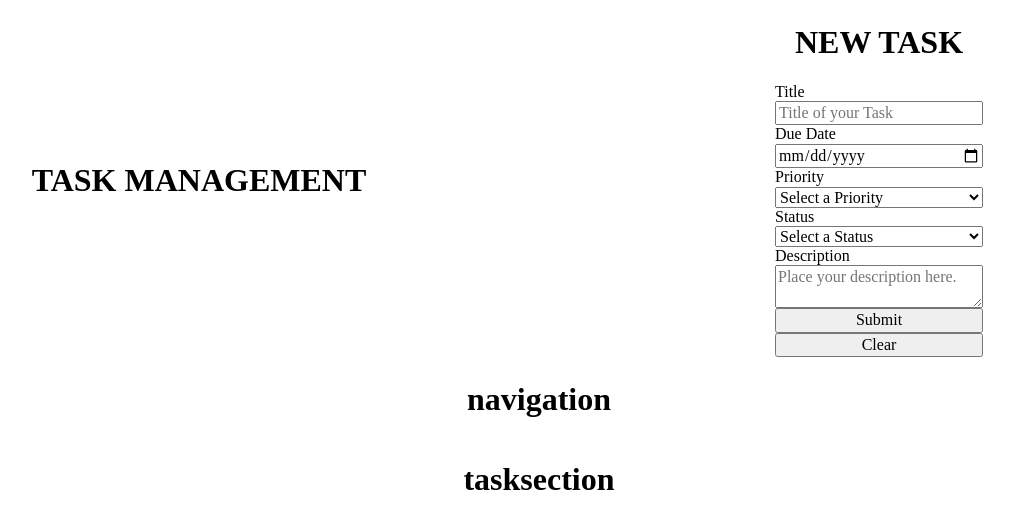
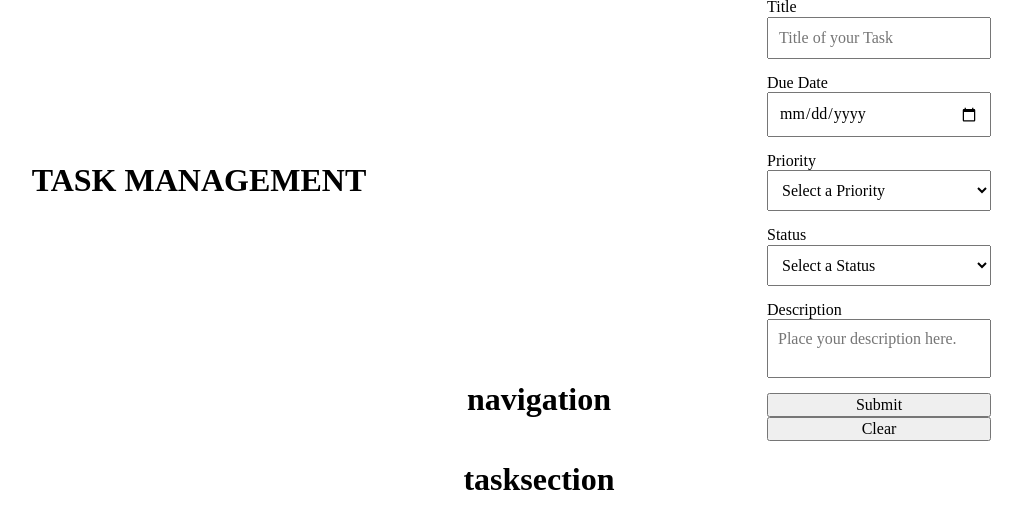
Before and after one commit to RayYepiz/taskManager, a React (Vite) app: page / in a window 1280 px wide. Shown: the top 528 px of the page, without its empty margins (101-1123 px from the left). Built offline with nearby package versions, Linux system fonts and the light colour scheme.

Commit message:
Working on css styles. Fixing overflow issues.

```diff
--- a/src/App.css
+++ b/src/App.css
@@ -42,6 +42,15 @@
     flex-direction: column;
 }
 
-#title {
-    display: block;
+.formGroup {
+    display: flex;
+    flex-direction: column;
+    margin-bottom: 15px
 }
+
+.form select, .form input, .form textarea {
+    width: 100%;
+    box-sizing: border-box;
+    padding: 10px;
+    resize: none;
+}
--- a/src/components/MyForm.jsx
+++ b/src/components/MyForm.jsx
@@ -59,8 +59,9 @@
   };
 
   return (
-    <div >
+    <div>
       <form className="form" onSubmit={submitTask}>
+        <div className="formGroup">
           <label htmlFor="taskTitle"> Title </label>
           <input
             type="text"
@@ -71,7 +72,9 @@
             required
             minLength={3}
           />
+        </div>
 
+        <div className="formGroup">
           <label htmlFor="taskDueDate"> Due Date </label>
           <input
             type="date"
@@ -80,7 +83,9 @@
             onChange={handleChange}
             required
           />
+        </div>
 
+        <div className="formGroup">
           <label htmlFor="priority"> Priority </label>
           <select
             id="priority"
@@ -93,7 +98,9 @@
             <option value="Medium">Medium</option>
             <option value="Low">Low</option>
           </select>
+        </div>
 
+        <div className="formGroup">
           <label htmlFor="status"> Status </label>
           <select
             id="status"
@@ -106,7 +113,9 @@
             <option value="working">Working</option>
             <option value="notStarted">Not Started</option>
           </select>
+        </div>
 
+        <div className="formGroup">
           <label htmlFor="description"> Description </label>
           <textarea
             id="description"
@@ -115,6 +124,7 @@
             placeholder="Place your description here."
             required
           />
+        </div>
 
         <button type="submit" id="formSubmitBtn">
           Submit
```
Lines whose indentation alone changed are shown as unchanged.
